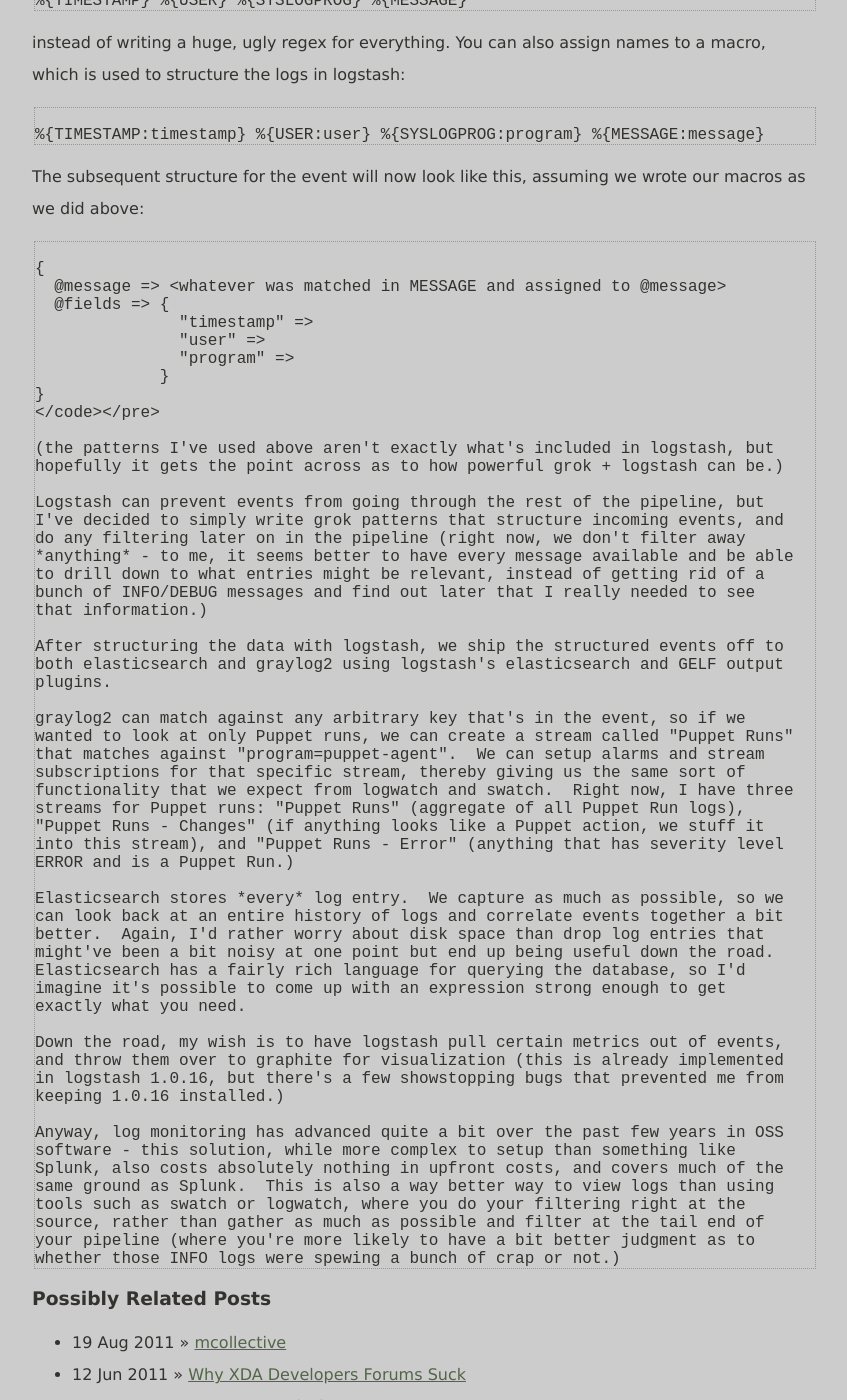
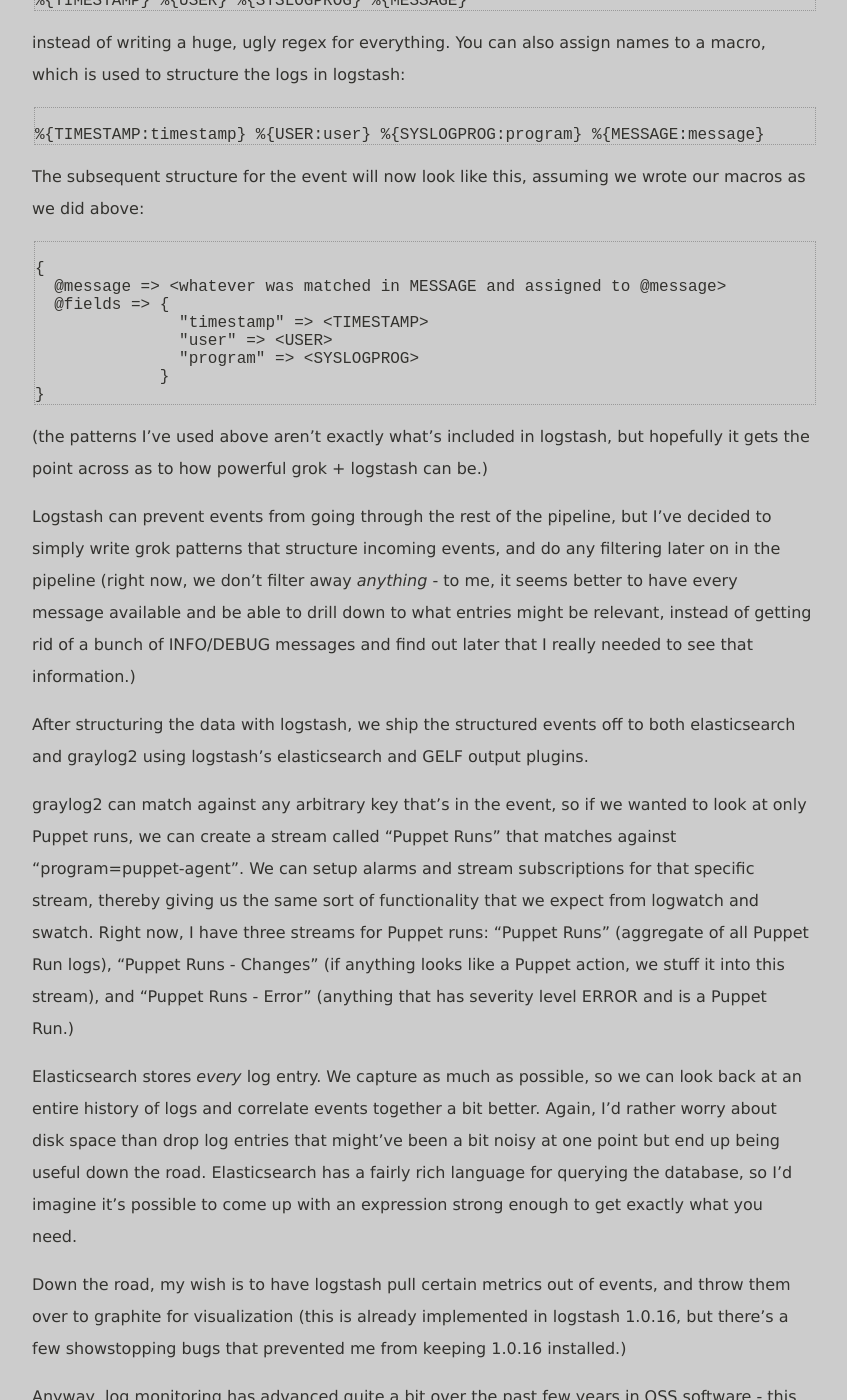
Before and after one commit to cparedes/redbluemagenta-new, a Jekyll site: the page built from _posts/2011-08-19-modern-log-management-and-monitoring.markdown, in a window 1280 px wide and 1400 px high, scrolled down 2004 px. Shown: the whole window, without its empty margins (218-1065 px from the left). Built offline with Jekyll 4.4.1, drawn with Linux system fonts in a browser that asks for light colours; Markdown is read by kramdown in place of the engine named in the settings; comment, search, counter and statistics services are not loaded; some of the changed text lies outside the part shown.

Commit message:
See if using HTML macros will render these words

```diff
--- a/_posts/2011-08-19-modern-log-management-and-monitoring.markdown
+++ b/_posts/2011-08-19-modern-log-management-and-monitoring.markdown
@@ -99,9 +99,9 @@ we wrote our macros as we did above:
 {
   @message => <whatever was matched in MESSAGE and assigned to @message>
   @fields => {
-               "timestamp" => <TIMESTAMP>
-               "user" => <USER>
-               "program" => <SYSLOGPROG>
+               "timestamp" => &lt;TIMESTAMP&gt;
+               "user" => &lt;USER&gt;
+               "program" => &lt;SYSLOGPROG&gt;
              }
 }
 </code></pre>
```
